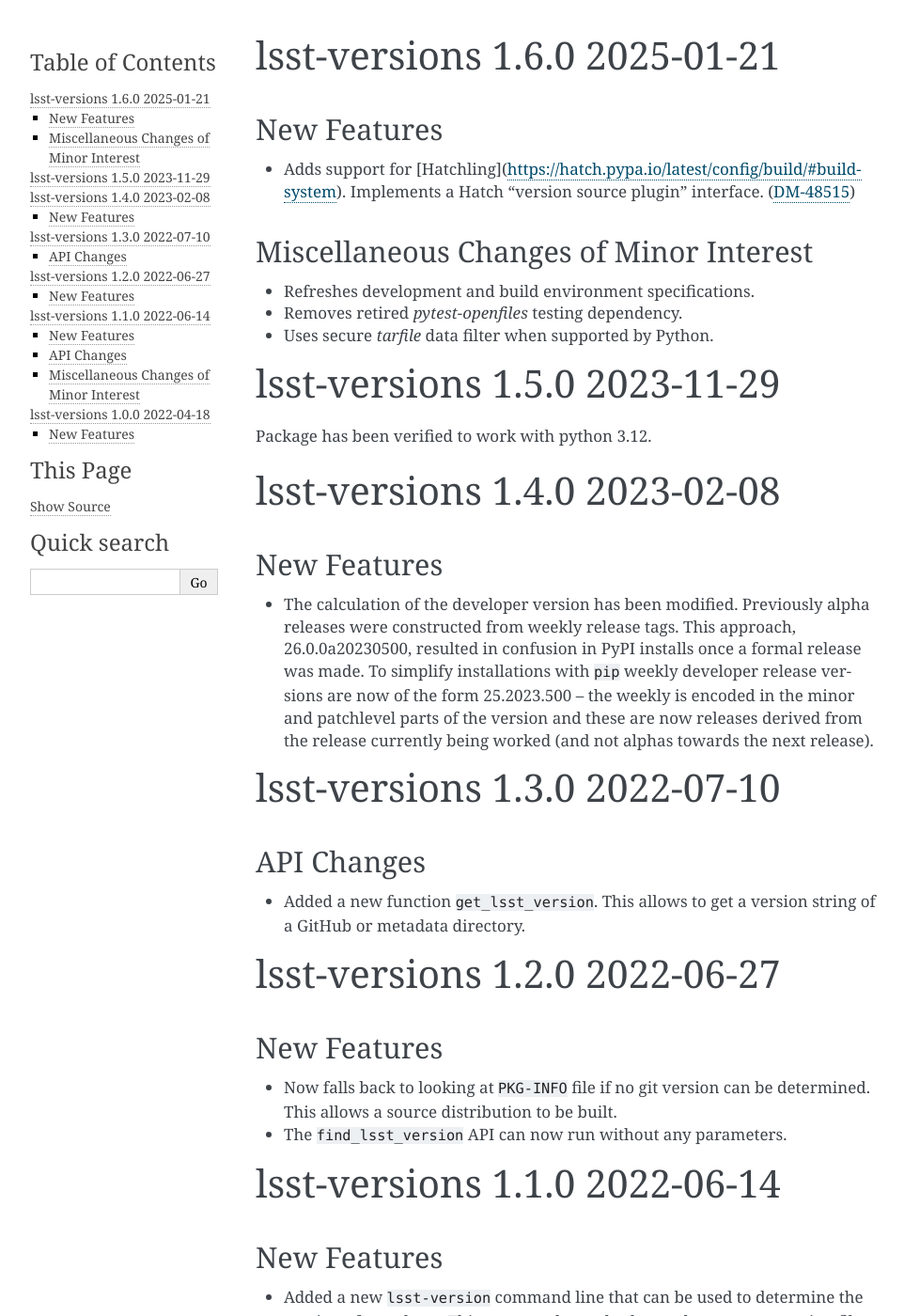
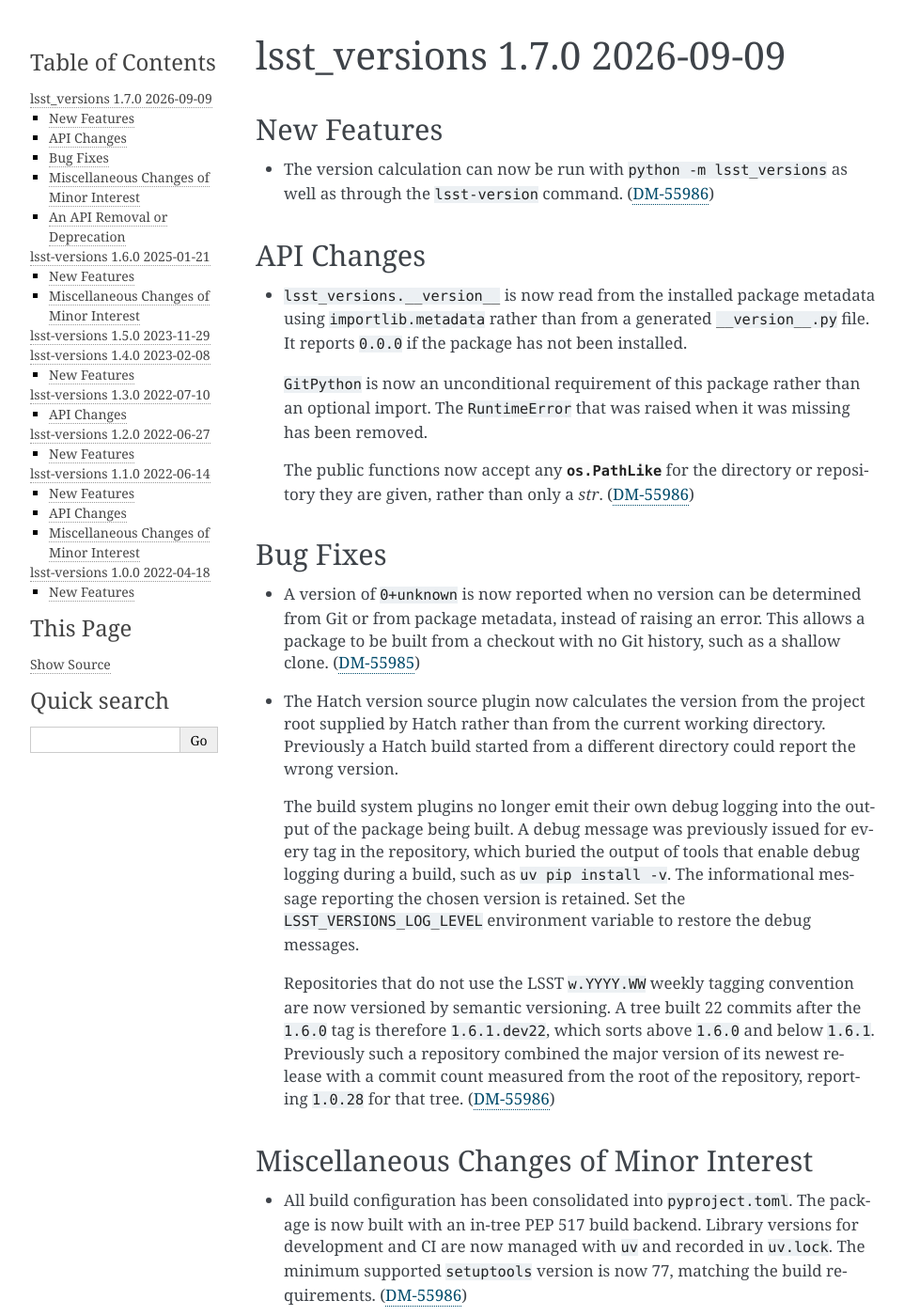
Before and after one commit to lsst/lsst_versions, a Sphinx documentation site: the page built from doc/lsst_versions/CHANGES.rst, in a window 1280 px wide and 1400 px high. Shown: the whole window at 94% size, without its empty margins (148-1110 px from the left). Built offline with Sphinx 7.4.7, drawn with Linux system fonts in a browser that asks for light colours; the version number could not be read and is left out; some of the changed text lies outside the part shown.

Commit message:
Add v1.7.0 release notes

```diff
--- a/doc/changes/DM-55985.bugfix.rst
+++ /dev/null
@@ -1,4 +0,0 @@
-A version of ``0+unknown`` is now reported when no version can be determined from Git or from package metadata, instead of raising an error.
-This allows a package to be built from a checkout with no Git history, such as the shallow clone used by Dependabot.
-``0+unknown`` is a PEP 440 local version, so it can be parsed by packaging tools and sorts below every real release, but public index servers such as PyPI refuse to accept it and it can therefore never be released by accident.
-The ``lsst-version`` command reports the same string so that scripts calling it, including those in packages that are not written in Python, see the same behavior as a Python build.
--- a/doc/changes/DM-55986.feature.rst
+++ /dev/null
@@ -1 +0,0 @@
-The version calculation can now be run with ``python -m lsst_versions`` as well as through the ``lsst-version`` command.
--- a/doc/changes/DM-55986.removal.rst
+++ /dev/null
@@ -1,4 +0,0 @@
-The minimum supported Python version is now 3.11.
-This allows the standard library ``tomllib`` module to be used and the ``tomli`` dependency has been dropped.
-The unused ``ups`` directory has been removed; this package is not distributed with EUPS.
-The ``dev`` and ``typing`` extras have been replaced by the ``dev`` dependency group, and ``doc/requirements.txt`` by the ``doc`` dependency group.
--- a/doc/lsst_versions/CHANGES.rst
+++ b/doc/lsst_versions/CHANGES.rst
@@ -1,3 +1,60 @@
+lsst_versions 1.7.0 2026-09-09
+==============================
+
+New Features
+------------
+
+- The version calculation can now be run with ``python -m lsst_versions`` as well as through the ``lsst-version`` command. (`DM-55986 <https://jira.lsstcorp.org/browse/DM-55986>`_)
+
+
+API Changes
+-----------
+
+- ``lsst_versions.__version__`` is now read from the installed package metadata using ``importlib.metadata`` rather than from a generated ``__version__.py`` file.
+  It reports ``0.0.0`` if the package has not been installed.
+
+  ``GitPython`` is now an unconditional requirement of this package rather than an optional import.
+  The ``RuntimeError`` that was raised when it was missing has been removed.
+
+  The public functions now accept any :py:class:`os.PathLike` for the directory or repository they are given, rather than only a `str`. (`DM-55986 <https://jira.lsstcorp.org/browse/DM-55986>`_)
+
+
+Bug Fixes
+---------
+
+- A version of ``0+unknown`` is now reported when no version can be determined from Git or from package metadata, instead of raising an error.
+  This allows a package to be built from a checkout with no Git history, such as a shallow clone. (`DM-55985 <https://jira.lsstcorp.org/browse/DM-55985>`_)
+- The Hatch version source plugin now calculates the version from the project root supplied by Hatch rather than from the current working directory.
+  Previously a Hatch build started from a different directory could report the wrong version.
+
+  The build system plugins no longer emit their own debug logging into the output of the package being built.
+  A debug message was previously issued for every tag in the repository, which buried the output of tools that enable debug logging during a build, such as ``uv pip install -v``.
+  The informational message reporting the chosen version is retained.
+  Set the ``LSST_VERSIONS_LOG_LEVEL`` environment variable to restore the debug messages.
+
+  Repositories that do not use the LSST ``w.YYYY.WW`` weekly tagging convention are now versioned by semantic versioning.
+  A tree built 22 commits after the ``1.6.0`` tag is therefore ``1.6.1.dev22``, which sorts above ``1.6.0`` and below ``1.6.1``.
+  Previously such a repository combined the major version of its newest release with a commit count measured from the root of the repository, reporting ``1.0.28`` for that tree. (`DM-55986 <https://jira.lsstcorp.org/browse/DM-55986>`_)
+
+
+Miscellaneous Changes of Minor Interest
+---------------------------------------
+
+- All build configuration has been consolidated into ``pyproject.toml``.
+  The package is now built with an in-tree PEP 517 build backend.
+  Library versions for development and CI are now managed with ``uv`` and recorded in ``uv.lock``.
+  The minimum supported ``setuptools`` version is now 77, matching the build requirements.
+  (`DM-55986 <https://jira.lsstcorp.org/browse/DM-55986>`_)
+
+
+An API Removal or Deprecation
+-----------------------------
+
+- The minimum supported Python version is now 3.11.
+  This allows the standard library ``tomllib`` module to be used and the ``tomli`` dependency has been dropped.
+  The ``dev`` and ``typing`` extras have been replaced by the ``dev`` dependency group, and ``doc/requirements.txt`` by the ``doc`` dependency group. (`DM-55986 <https://jira.lsstcorp.org/browse/DM-55986>`_)
+
+
 lsst-versions 1.6.0 2025-01-21
 ==============================
 
```
Also changed, not shown: doc/changes/DM-55986.api.rst (deleted, +0 -7 lines), doc/changes/DM-55986.bugfix.rst (deleted, +0 -12 lines), doc/changes/DM-55986.misc.rst (deleted, +0 -9 lines).
